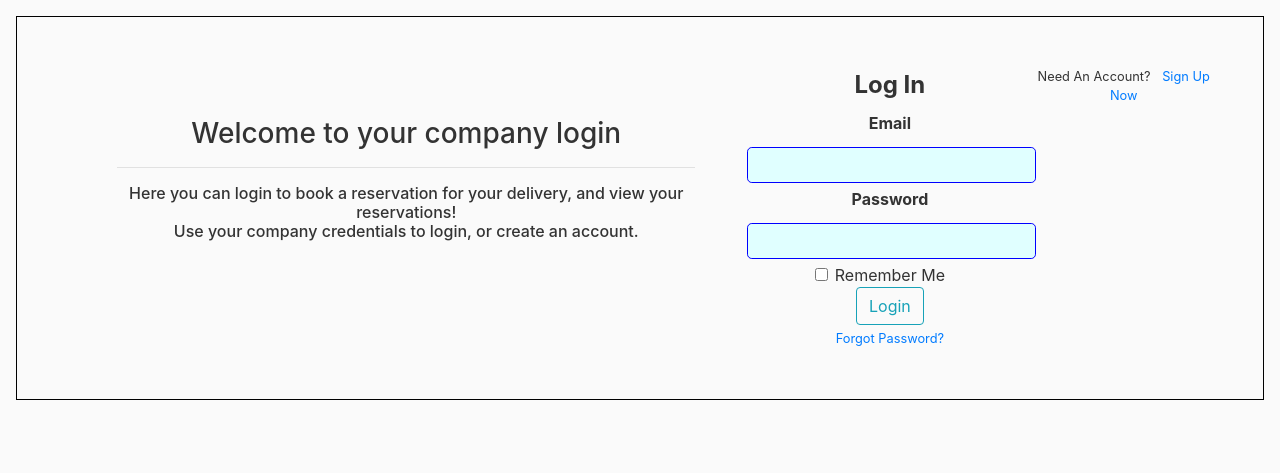
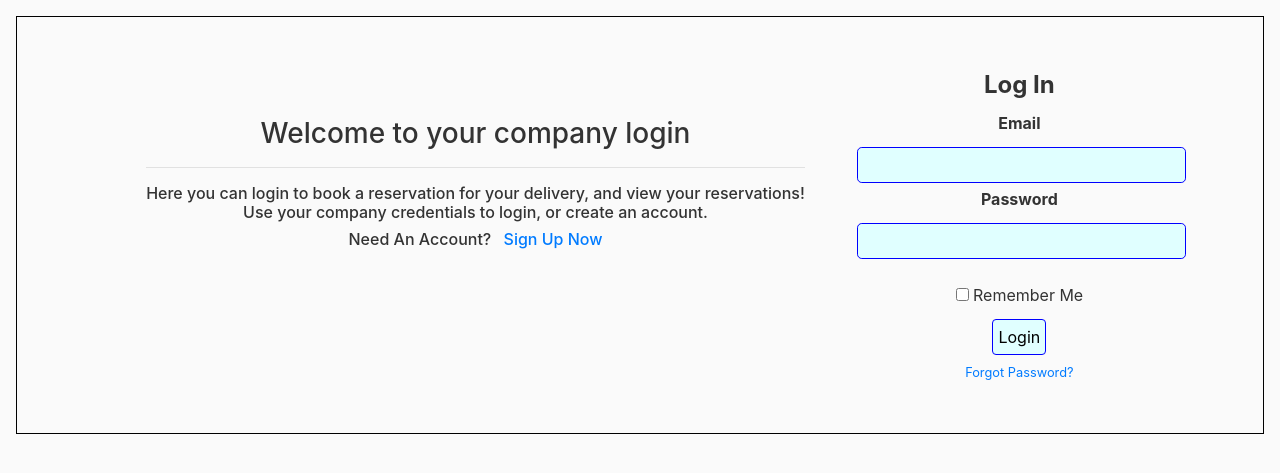
Before and after one commit to rkosova/Cool-Finland-Customer-G4, a Flask app: page /login in a window 1280 px wide. Shown: the part 56-529 px from the top of the page. Run offline with Flask 2, Linux system fonts and the light colour scheme; some libraries are stand-ins or nearby versions.

Commit message:
working on the css

```diff
--- a/static/main.css
+++ b/static/main.css
@@ -124,3 +124,16 @@ a.article-title:hover {
 .welcome{
   text-align: center;
 }
+.form-check-label-login{
+  padding-top: 20px;
+}
+
+input#submit.btn.btn-outline-info-login{
+  background-color: lightcyan;
+  border: 1px solid blue;
+  color: black;
+  padding: 5px 5px;
+  text-decoration: none;
+  margin: 4px 2px;
+  cursor: pointer;
+}
--- a/templates/login.html
+++ b/templates/login.html
@@ -7,8 +7,9 @@
             <hr>
             <h6> Here you can login to book a reservation for your delivery, and view your reservations! <br>
                  Use your company credentials to login, or create an account. </h6>
-
-
+                 <h6>
+                    Need An Account? <a class="ml-2" href="{{ url_for('register') }}">Sign Up Now</a>
+                 </h6>
         </div>
         <form class = "test" method="POST" action="">
             {{ form.hidden_tag() }}
@@ -41,21 +42,18 @@
                     {% endif %}
                 </div>
                 <div>
-                    {{ form.remember(class="form-check-input") }}
-                    {{ form.remember.label(class="form-check-label") }}
+                    {{ form.remember(class="form-check-input-login") }}
+                    {{ form.remember.label(class="form-check-label-login") }}
                 </div>
             </fieldset>
             <div>
-                {{ form.submit(class="btn btn-outline-info") }}
+                {{ form.submit(class="btn btn-outline-info-login") }}
             </div>
 
             <small>
                 <a href="#">Forgot Password?</a>
             </small>
         </form>
-        <small>
-            Need An Account? <a class="ml-2" href="{{ url_for('register') }}">Sign Up Now</a>
-        </small>
         <div>
         </div>
 </div>
```
